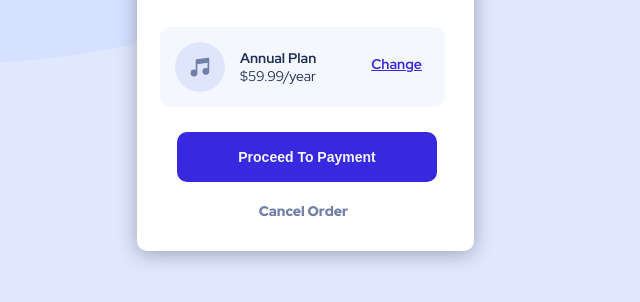
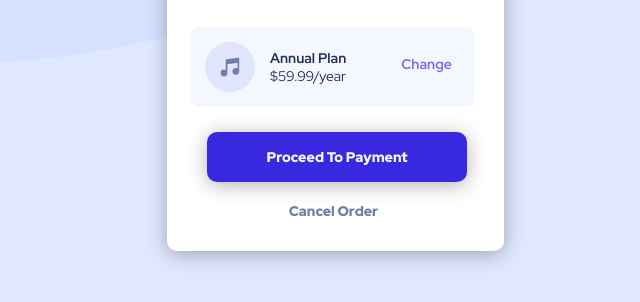
Before and after one commit to lwrocks/order-summary, a plain HTML site: page index.html in a window 1280 px wide. In both pictures the pointer is over the link "Change". Shown: the part 374-676 px from the top of the page, without its empty margins (383-1023 px from the left). Drawn offline with Linux system fonts and the light colour scheme.

Commit message:
Desktop done

```diff
--- a/style.css
+++ b/style.css
@@ -21,7 +21,7 @@ body {
     background-color: #FFF;
     position: relative;
     top: 50px;
-    left: 520px;
+    left: 550px;
     border-radius: 10px;
     box-shadow: 0 3px 20px rgb(0 0 0 / 0.3);
 }
@@ -79,6 +79,11 @@ body {
     color: #3829E0;
 }
 
+.annual-plan a:hover {
+    color: #766CF1;
+    text-decoration: none;
+}
+
 .payment-buttons {
     display: inline-grid;
 }
@@ -91,9 +96,15 @@ body {
     border: none;
     background-color: #3829E0;
     color: #F5F7FF;
+    font-family: 'Red Hat Display', sans-serif;
     font-size: 0.875rem;
     font-weight: 900;
     border-radius: 10px;
+    box-shadow: 0 3px 20px rgb(0 0 0 / 0.3);
+}
+
+.payment:hover {
+    background-color: #766CF1;
 }
 
 .payment-buttons a {
@@ -105,3 +116,7 @@ body {
     color: #7280a7;
     font-weight: 900;
 }
+
+.payment-buttons a:hover {
+    color: #1F2F56;
+}
```
